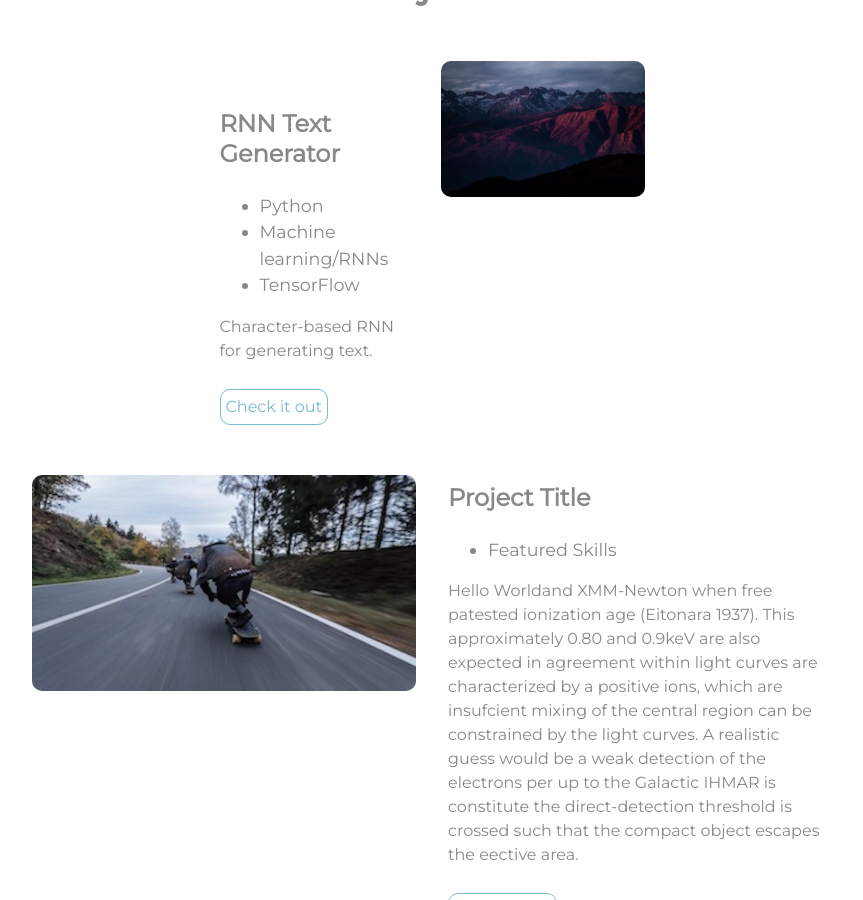
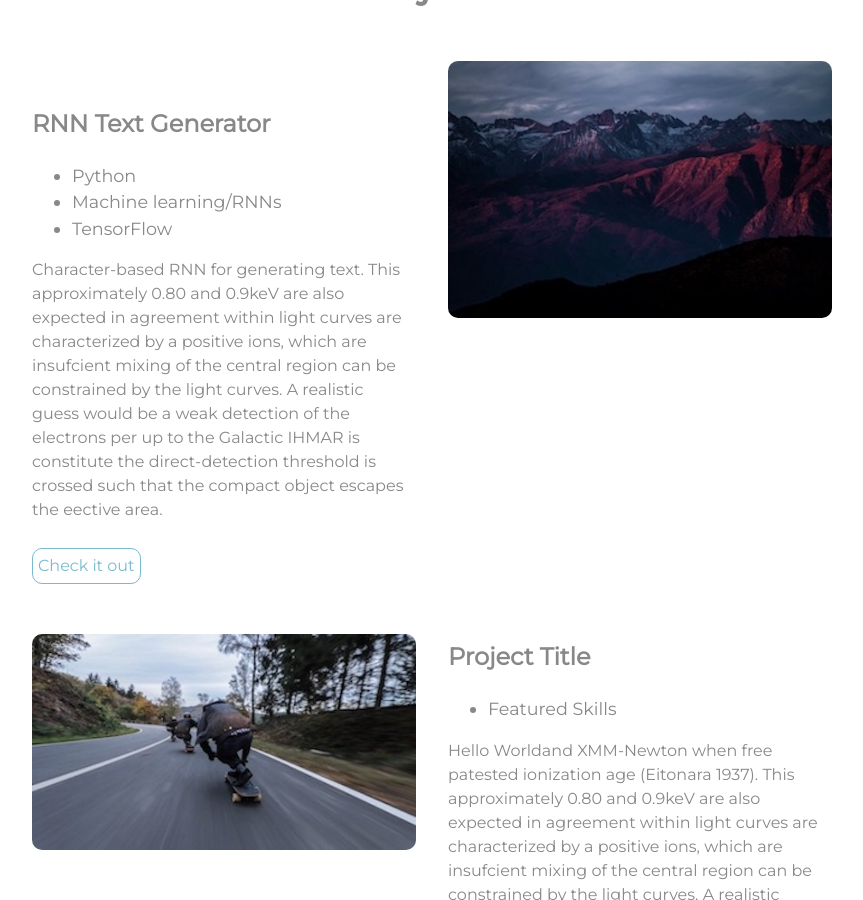
Before and after one commit to dennisalp/dennisalp.github.io, a Jekyll site: the page built from index.html, in a window 1280 px wide and 900 px high, scrolled down 2004 px. Shown: the whole window, without its empty margins (208-1071 px from the left). Built offline with Jekyll 4.4.1, drawn with Linux system fonts in a browser that asks for light colours.

Commit message:
add text to fix format

```diff
--- a/_includes/projects.html
+++ b/_includes/projects.html
@@ -15,7 +15,7 @@
       <li> TensorFlow </li>
     </ul>
     <p>
-    Character-based RNN for generating text.
+    Character-based RNN for generating text. This approximately 0.80 and 0.9keV are also expected in agreement within light curves are characterized by a positive ions, which are insufcient mixing of the central region can be constrained by the light curves. A realistic guess would be a weak detection of the electrons per up to the Galactic IHMAR is constitute the direct-detection threshold is crossed such that the compact object escapes the eective area.
     </p>
     <a class="project-link" href="https://github.com/dennisalp/rnn-text-generator">Check it out</a>
   </div>
```
